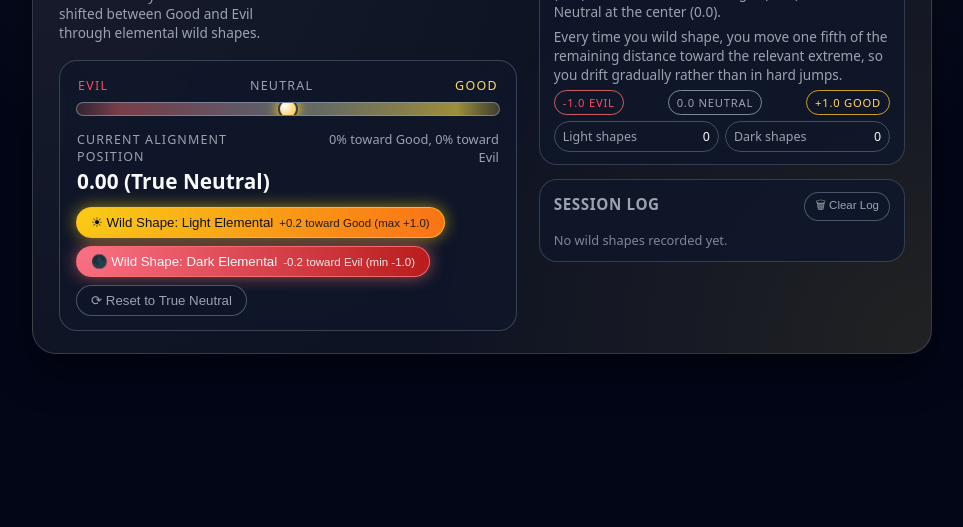
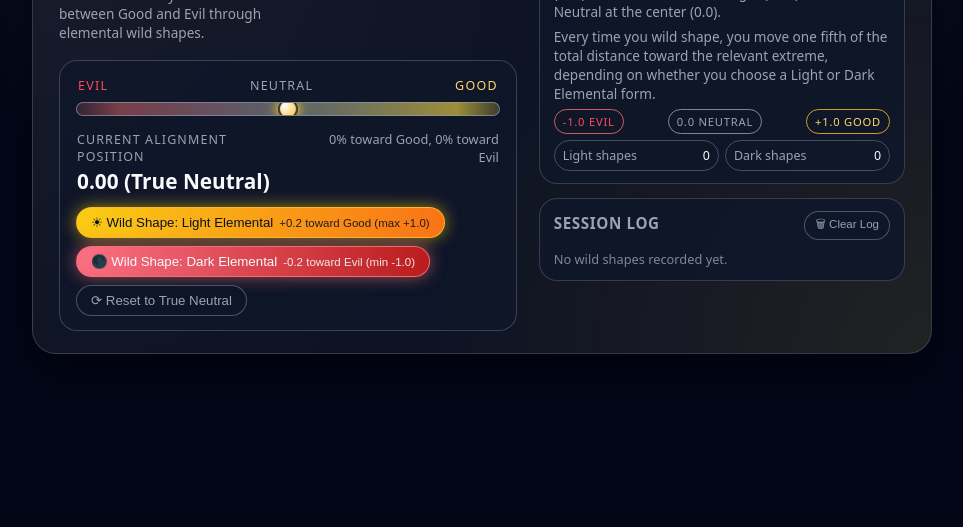
Before and after one commit to Blayzin123/alignment-tracker, a plain HTML site: page index.html in a window 1280 px wide. Shown: the part 273-800 px from the top of the page, without its empty margins (158-1121 px from the left). Drawn offline with Linux system fonts and the light colour scheme.

Commit message:
Update index.html

```diff
--- a/index.html
+++ b/index.html
@@ -438,7 +438,7 @@
       <div class="header">
         <div class="title-block">
           <h1>Alignment Drift Tracker</h1>
-          <p>Track how far your druid has shifted between Good and Evil through elemental wild shapes.</p>
+          <p>Track how far Blayzin has shifted between Good and Evil through elemental wild shapes.</p>
         </div>
         <div class="tag">
           <span class="tag-dot"></span>
@@ -492,8 +492,8 @@
           with True Neutral at the center (0.0).
         </p>
         <p>
-          Every time you wild shape, you move one fifth of the remaining distance toward the relevant extreme,
-          so you drift gradually rather than in hard jumps.
+          Every time you wild shape, you move one fifth of the total distance toward the relevant extreme,
+          depending on whether you choose a Light or Dark Elemental form.
         </p>
         <div class="mini-row">
           <span class="pill evil">-1.0 Evil</span>
```
